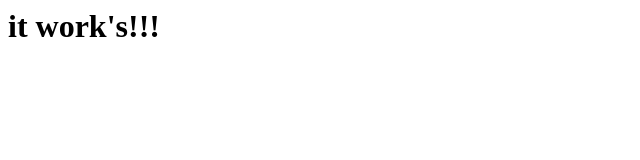
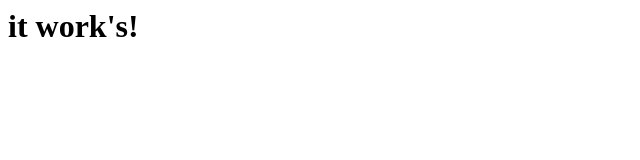
Before and after one commit to AAAntonov83/startjava, a plain HTML site: page hw1/index.html in a window 1280 px wide. Shown: the full height of the page, 0-640 px from the left. Drawn offline with Linux system fonts and the light colour scheme.

Commit message:
Revert "commit cansel test"
This reverts commit c52a325df460a05862053d093aed6758fce1ec09.

```diff
--- a/hw1/index.html
+++ b/hw1/index.html
@@ -1 +1 @@
-<h1>it work's!!!</h1>
+<h1>it work's!</h1>
```
